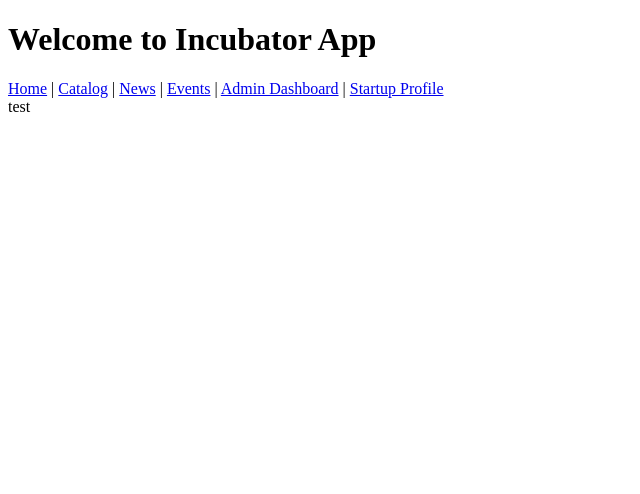
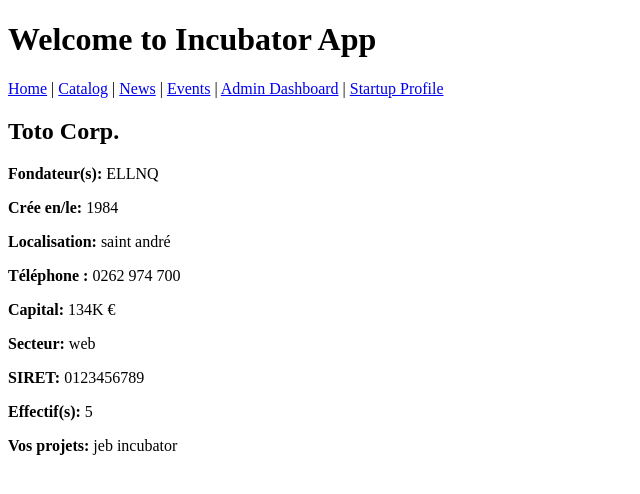
Before and after one commit to MysticOrga/Survivor, a Vue app in the folder frontend/incubator-app/: page /startup/profile in a window 1280 px wide. Shown: the top 494 px of the page, without its empty margins (0-640 px from the left). Built offline with nearby package versions, Linux system fonts and the light colour scheme; the HTML template or start-up script is replaced by a standard one.

Commit message:
[startup-profile]add: structure for the startup profile's page + TODO: CSS and possibility to modificate the information

```diff
--- /dev/null
+++ b/frontend/incubator-app/src/example/profile.json
@@ -0,0 +1,15 @@
+[
+    {
+        "id": 1,
+        "name": "Toto Corp.",
+        "founders": "ELLNQ",
+        "created": "1984",
+        "capital": "134K €",
+        "effectif": "5",
+        "sector": "web",
+        "project": "jeb incubator",
+        "located": "saint andré",
+        "SIRET": "0123456789",
+        "phone": "0262 974 700"
+    }
+]
--- a/frontend/incubator-app/src/views/startup/StartupProfile.vue
+++ b/frontend/incubator-app/src/views/startup/StartupProfile.vue
@@ -1,3 +1,31 @@
 <template>
-    <div class="">test</div>
+    <div class="profile">
+        <div v-for="info in profile">
+            <!-- <img></img> -->
+            <h2>{{ info.name }}</h2>
+            <p><strong>Fondateur(s):</strong> {{ info.founders }}</p>
+            <p><strong>Crée en/le:</strong> {{ info.created }}</p>
+            <p><strong>Localisation:</strong> {{ info.located }}</p>
+            <p><strong>Téléphone :</strong> {{ info.phone }}</p>
+            <p></p>
+            <p><strong>Capital:</strong> {{ info.capital }}</p>
+            <p><strong>Secteur:</strong> {{ info.sector }}</p>
+            <p><strong>SIRET:</strong> {{ info.SIRET }}</p>
+            <p><strong>Effectif(s):</strong> {{ info.effectif }}</p>
+            <p><strong>Vos projets:</strong> {{ info.project }}</p>
+        </div>
+    </div>
 </template>
+
+<script>
+import profile from '@/example/profile.json'
+
+export default {
+    name: "StartupProfile",
+    data() {
+        return {
+            profile
+        }
+    }
+}
+</script>
```
